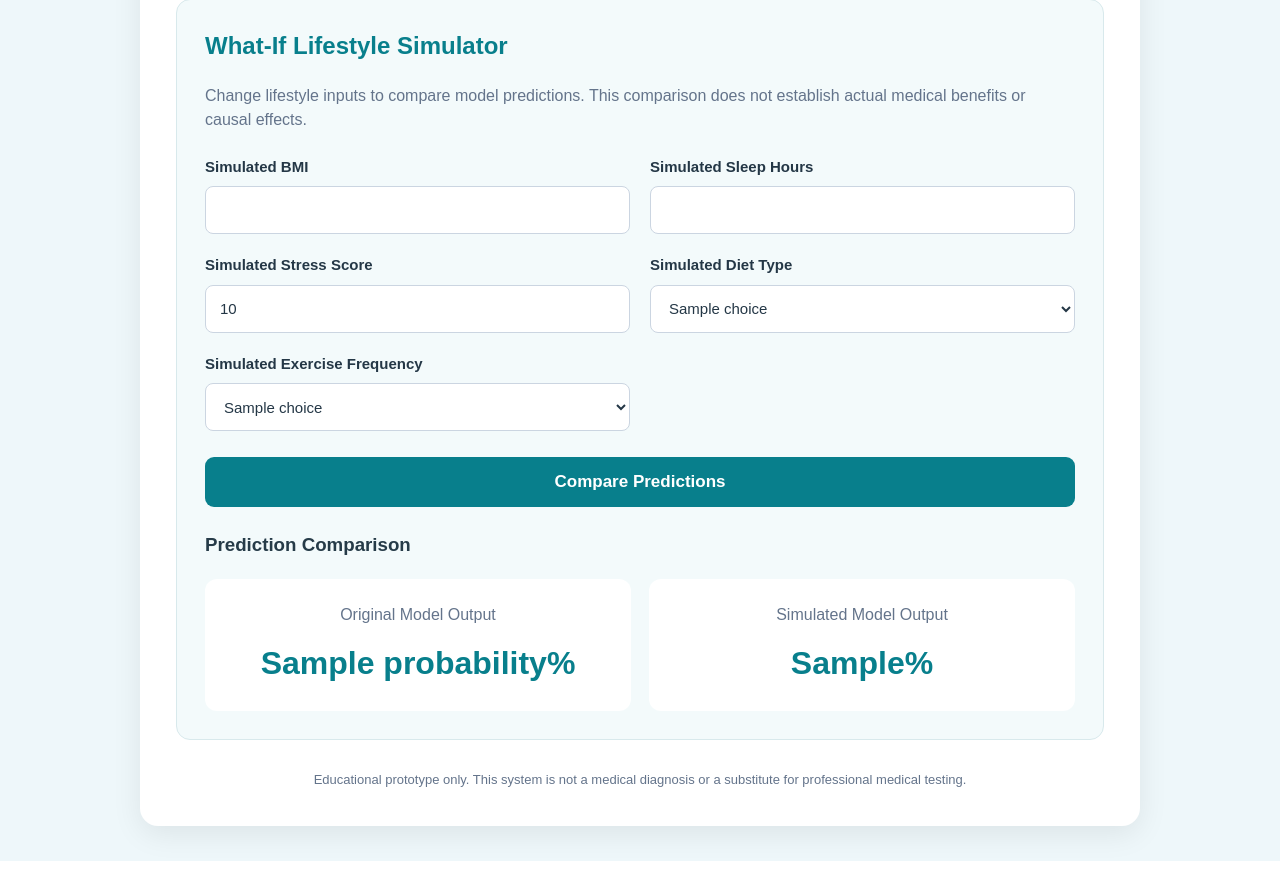
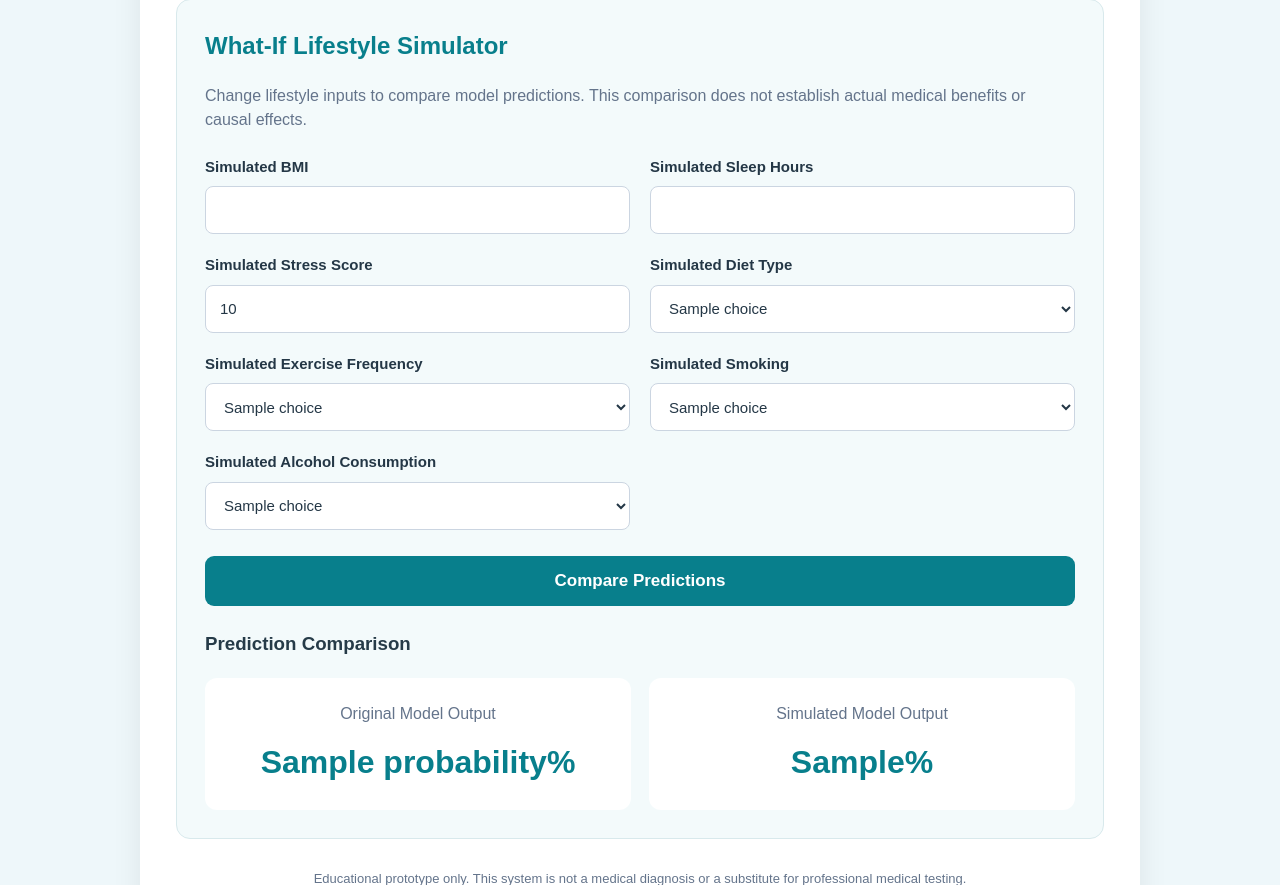
Before and after one commit to ShashankTadla/Smart_diabetes_Prediction, a Flask app: template templates/index.html in a window 1280 px wide. Shown: the part 2253-3138 px from the top of the page. Before the commit the page ends 3114 px from the top, so only its background shows below. Run offline with Flask 3, Linux system fonts and the light colour scheme; the template is opened without the code that fills it: most values are stand-ins (such as "Sample title", 1, 10 or a date in 2020); parts of the project's set-up code (start-up, migrations or seed data) failed here and were passed over.

Commit message:
Made changes in index and app files

```diff
--- a/app.py
+++ b/app.py
@@ -1,16 +1,20 @@
 
 """Diabetes prediction dashboard with what-if simulation."""
+
 from pathlib import Path
+
 import numpy as np
 import shap
 import joblib
 import pandas as pd
 from flask import Flask, render_template, request
 
+
 app = Flask(__name__)
 
 ROOT = Path(__file__).resolve().parent
 bundle = joblib.load(ROOT / "diabetes_model.joblib")
+
 model = bundle["model"]
 NUMERIC = bundle["numeric"]
 CATEGORICAL = bundle["categorical"]
@@ -27,11 +31,11 @@ OPTIONS = {
     "Alcohol": ["Low", "Moderate", "High"],
 }
 
-# SHAP explainer for the trained Logistic Regression model
+
+# SHAP explainer for Logistic Regression
 preprocessor = model.named_steps["preprocessing"]
 classifier = model.named_steps["classifier"]
 
-# Names of the numeric and one-hot encoded features
 SHAP_FEATURES = preprocessor.get_feature_names_out()
 
 explainer = shap.LinearExplainer(
@@ -40,17 +44,14 @@ explainer = shap.LinearExplainer(
 )
 
 
-
 def explain_prediction(values):
     patient = pd.DataFrame([values], columns=FEATURES)
-
     transformed = preprocessor.transform(patient)
 
     if hasattr(transformed, "toarray"):
         transformed = transformed.toarray()
 
     shap_values = explainer(transformed).values[0]
-
     contributions = []
 
     for name, value in zip(SHAP_FEATURES, shap_values):
@@ -95,16 +96,22 @@ def make_recommendations(v):
 
     if v["BMI"] >= 25:
         tips.append("Choose balanced meals and regular movement.")
+
     if v["Exercise_Frequency"] in ("Rarely", "1-2 times/week"):
         tips.append("Gradually increase physical activity.")
+
     if v["Diet_Type"] == "Unhealthy":
         tips.append("Add more vegetables and whole grains to meals.")
+
     if v["Smoking"] == "Yes":
         tips.append("Consider support to stop smoking.")
+
     if v["Sleep_Hours"] < 7:
         tips.append("Try to maintain a consistent sleep schedule.")
+
     if v["Stress_Score"] >= 7:
         tips.append("Practice stress-management techniques.")
+
     if v["Heredity"] == "Yes":
         tips.append("Discuss family history and screening with a clinician.")
 
@@ -144,8 +151,7 @@ def personalized_lifestyle_guide(values, explanations):
             "priority": priority
         })
 
-    # Identify the strongest SHAP contributors.
-    # SHAP values represent model influence, not causal effects.
+    # SHAP contributions explain the model, not causation.
     feature_strength = {}
 
     for item in explanations:
@@ -280,8 +286,6 @@ def personalized_lifestyle_guide(values, explanations):
             priority("Heredity")
         )
 
-    # Put the strongest model contributors first.
-    # Other relevant lifestyle factors remain visible.
     guide.sort(
         key=lambda item: item["priority"],
         reverse=True
@@ -304,7 +308,11 @@ def personalized_lifestyle_guide(values, explanations):
             ]
         )
 
+        guide[0]["rank"] = 1
+        guide[0]["top_contributor"] = False
+
     return guide
+
 
 @app.route("/", methods=["GET", "POST"])
 def home():
@@ -319,45 +327,75 @@ def home():
 
     if request.method == "POST":
         try:
-            values = {c: float(request.form[c]) for c in NUMERIC}
-            values.update({c: request.form[c] for c in CATEGORICAL})
+            values = {
+                c: float(request.form[c])
+                for c in NUMERIC
+            }
+
+            values.update({
+                c: request.form[c]
+                for c in CATEGORICAL
+            })
+
             validate(values)
 
             probability = predict(values)
+
             result = (
                 "Higher model-estimated likelihood"
                 if probability >= 50
                 else "Lower model-estimated likelihood"
             )
+
             tips = make_recommendations(values)
             explanations = explain_prediction(values)
+
             lifestyle_guide = personalized_lifestyle_guide(
-    values,
-    explanations
-)
+                values,
+                explanations
+            )
 
-            # What-if scenario: changes only selected lifestyle inputs.
+            # What-if simulator
             simulated = values.copy()
+
             simulated["BMI"] = float(
                 request.form.get("sim_BMI") or values["BMI"]
             )
+
             simulated["Sleep_Hours"] = float(
                 request.form.get("sim_Sleep_Hours")
                 or values["Sleep_Hours"]
             )
+
             simulated["Stress_Score"] = float(
                 request.form.get("sim_Stress_Score")
                 or values["Stress_Score"]
             )
+
             simulated["Diet_Type"] = (
-                request.form.get("sim_Diet_Type") or values["Diet_Type"]
+                request.form.get("sim_Diet_Type")
+                or values["Diet_Type"]
             )
+
             simulated["Exercise_Frequency"] = (
                 request.form.get("sim_Exercise_Frequency")
                 or values["Exercise_Frequency"]
             )
 
+            # NEW: Simulated Smoking
+            simulated["Smoking"] = (
+                request.form.get("sim_Smoking")
+                or values["Smoking"]
+            )
+
+            # NEW: Simulated Alcohol
+            simulated["Alcohol"] = (
+                request.form.get("sim_Alcohol")
+                or values["Alcohol"]
+            )
+
             validate(simulated)
+
             simulated_probability = predict(simulated)
 
         except (ValueError, KeyError) as exc:
--- a/templates/index.html
+++ b/templates/index.html
@@ -51,15 +51,9 @@
                             {% set current_value = request.form.get(feature, '') %}
 
                             {% for choice in choices %}
-                            {% if current_value == choice %}
-                            <option value="{{ choice }}" selected>
+                            <option value="{{ choice }}" {% if current_value==choice %}selected{% endif %}>
                                 {{ choice }}
                             </option>
-                            {% else %}
-                            <option value="{{ choice }}">
-                                {{ choice }}
-                            </option>
-                            {% endif %}
                             {% endfor %}
                         </select>
                     </div>
@@ -97,6 +91,7 @@
                     <p class="muted">
                         Model output for Diabetes_Status = 1
                     </p>
+
                     <small class="muted">
                         This is not a clinically validated personal risk estimate.
                     </small>
@@ -121,7 +116,7 @@
                     </div>
                 </div>
 
-                <!-- EXPLAINABLE AI SECTION -->
+                <!-- SHAP EXPLAINABILITY -->
 
                 <div class="explainability">
                     <h3>Explainable AI - SHAP Feature Contributions</h3>
@@ -134,6 +129,7 @@
 
                     {% for item in explanations %}
                     <div class="shap-item">
+
                         <div class="shap-details">
                             <strong>{{ item.name }}</strong>
 
@@ -151,11 +147,12 @@
                         <p class="shap-direction">
                             Direction: {{ item.direction }}
                         </p>
-                    <div class="shap-bar-track">
-                        <progress class="shap-bar {% if item.value > 0 %}positive{% else %}negative{% endif %}" value="{{ item.width }}"
-                            max="100">
-                        </progress>
-                    </div>
+
+                        <div class="shap-bar-track">
+                            <progress class="shap-bar {% if item.value > 0 %}positive{% else %}negative{% endif %}"
+                                value="{{ item.width }}" max="100">
+                            </progress>
+                        </div>
 
                     </div>
                     {% endfor %}
@@ -166,9 +163,10 @@
                     </p>
                 </div>
 
+            </section>
 
+            <!-- PERSONALIZED LIFESTYLE GUIDE -->
 
-            </section>
             <section class="lifestyle-guide">
                 <h2>Your Personalized Lifestyle Guide</h2>
 
@@ -237,9 +235,11 @@
                 </p>
             </section>
 
+            <!-- WHAT-IF LIFESTYLE SIMULATOR -->
 
             <section class="simulator">
                 <h2>What-If Lifestyle Simulator</h2>
+
                 <p class="section-description">
                     Change lifestyle inputs to compare model predictions.
                     This comparison does not establish actual medical benefits
@@ -255,33 +255,33 @@
                     </div>
 
                     <div class="field">
-                        <label for="sim_Sleep_Hours">Simulated Sleep Hours</label>
+                        <label for="sim_Sleep_Hours">
+                            Simulated Sleep Hours
+                        </label>
                         <input type="number" id="sim_Sleep_Hours" name="sim_Sleep_Hours" step="any" min="0" max="24"
                             value="{{ request.form.get('sim_Sleep_Hours', values['Sleep_Hours']) }}">
                     </div>
 
                     <div class="field">
-                        <label for="sim_Stress_Score">Simulated Stress Score</label>
+                        <label for="sim_Stress_Score">
+                            Simulated Stress Score
+                        </label>
                         <input type="number" id="sim_Stress_Score" name="sim_Stress_Score" step="any" min="0" max="10"
                             value="{{ request.form.get('sim_Stress_Score', values['Stress_Score']) }}">
                     </div>
 
                     <div class="field">
-                        <label for="sim_Diet_Type">Simulated Diet Type</label>
+                        <label for="sim_Diet_Type">
+                            Simulated Diet Type
+                        </label>
 
                         <select id="sim_Diet_Type" name="sim_Diet_Type">
                             {% set selected_diet = request.form.get('sim_Diet_Type', values['Diet_Type']) %}
 
                             {% for choice in options['Diet_Type'] %}
-                            {% if selected_diet == choice %}
-                            <option value="{{ choice }}" selected>
+                            <option value="{{ choice }}" {% if selected_diet==choice %}selected{% endif %}>
                                 {{ choice }}
                             </option>
-                            {% else %}
-                            <option value="{{ choice }}">
-                                {{ choice }}
-                            </option>
-                            {% endif %}
                             {% endfor %}
                         </select>
                     </div>
@@ -296,15 +296,45 @@
                             values['Exercise_Frequency']) %}
 
                             {% for choice in options['Exercise_Frequency'] %}
-                            {% if selected_exercise == choice %}
-                            <option value="{{ choice }}" selected>
+                            <option value="{{ choice }}" {% if selected_exercise==choice %}selected{% endif %}>
                                 {{ choice }}
                             </option>
-                            {% else %}
-                            <option value="{{ choice }}">
+                            {% endfor %}
+                        </select>
+                    </div>
+
+                    <!-- NEW: SIMULATED SMOKING -->
+
+                    <div class="field">
+                        <label for="sim_Smoking">
+                            Simulated Smoking
+                        </label>
+
+                        <select id="sim_Smoking" name="sim_Smoking" required>
+                            {% set selected_smoking = request.form.get('sim_Smoking', values['Smoking']) %}
+
+                            {% for choice in options['Smoking'] %}
+                            <option value="{{ choice }}" {% if selected_smoking==choice %}selected{% endif %}>
                                 {{ choice }}
                             </option>
-                            {% endif %}
+                            {% endfor %}
+                        </select>
+                    </div>
+
+                    <!-- NEW: SIMULATED ALCOHOL -->
+
+                    <div class="field">
+                        <label for="sim_Alcohol">
+                            Simulated Alcohol Consumption
+                        </label>
+
+                        <select id="sim_Alcohol" name="sim_Alcohol" required>
+                            {% set selected_alcohol = request.form.get('sim_Alcohol', values['Alcohol']) %}
+
+                            {% for choice in options['Alcohol'] %}
+                            <option value="{{ choice }}" {% if selected_alcohol==choice %}selected{% endif %}>
+                                {{ choice }}
+                            </option>
                             {% endfor %}
                         </select>
                     </div>
```
